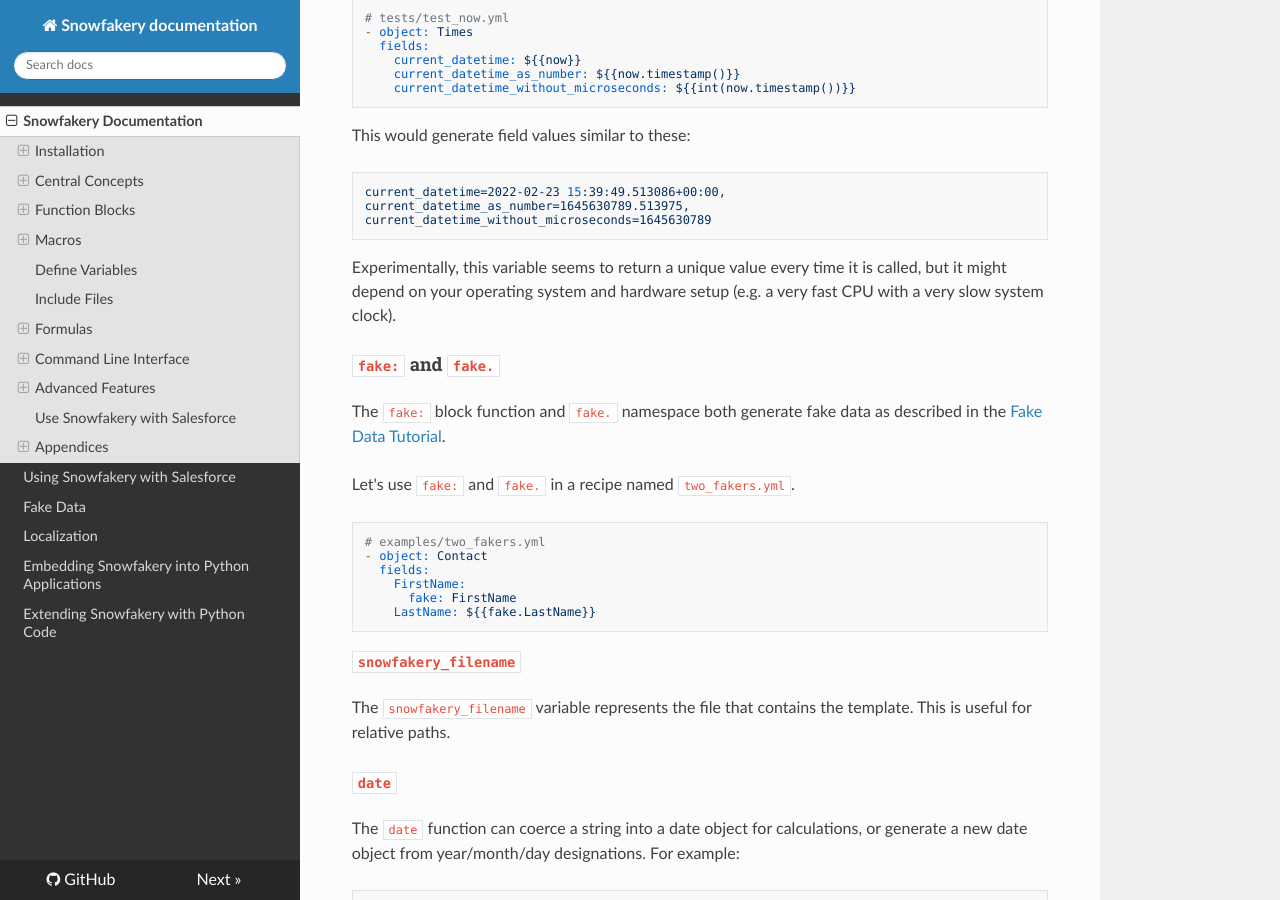
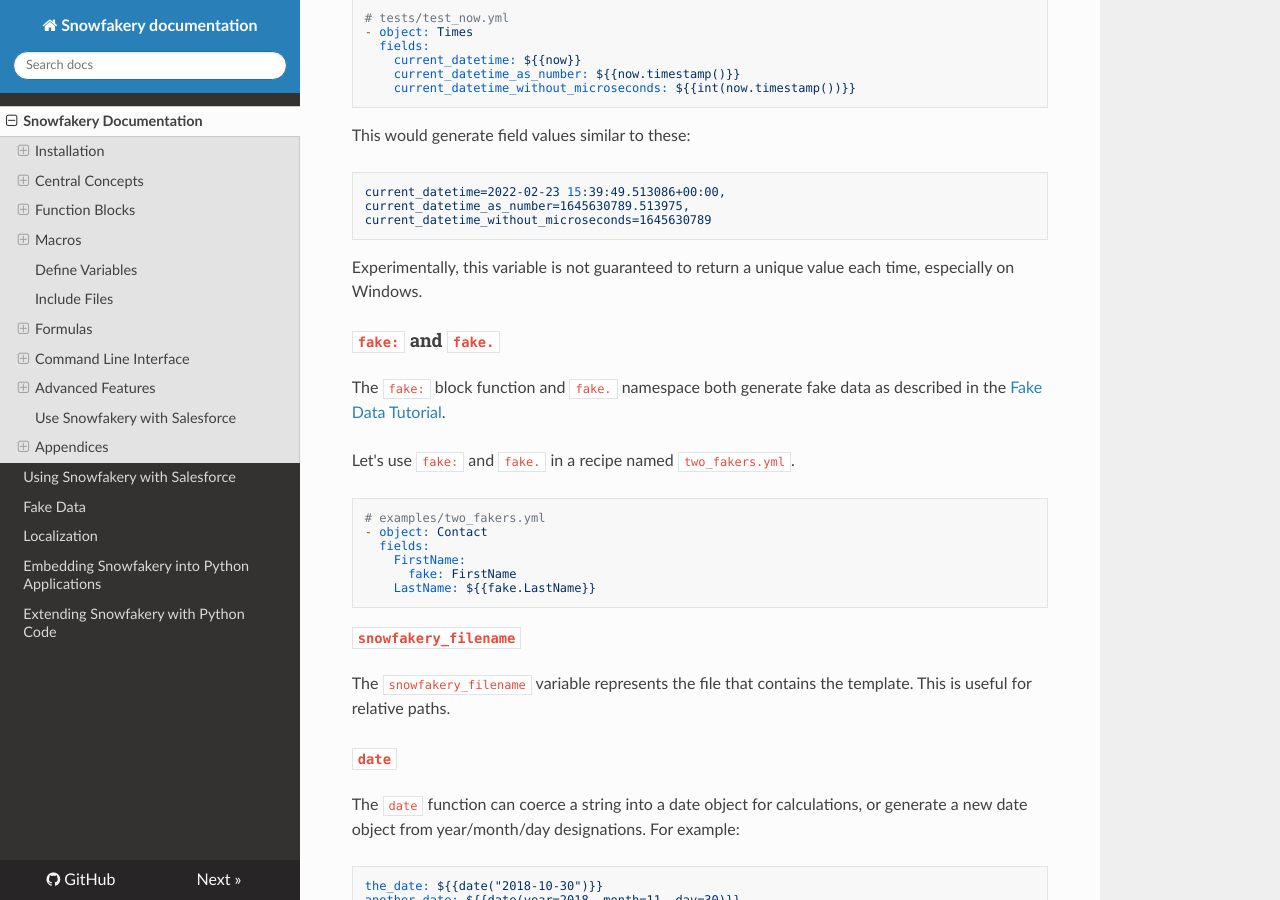
Before and after one commit to SFDO-Tooling/Snowfakery, an MkDocs documentation site: the page built from docs/index.md, in a window 1280 px wide and 900 px high, scrolled down 20643 px. Built offline with MkDocs 1.6.1, drawn with Linux system fonts in a browser that asks for light colours; nearby versions of some CDN libraries.

Commit message:
Document that now() does not generate unique results

````diff
--- a/docs/index.md
+++ b/docs/index.md
@@ -1034,10 +1034,8 @@
 current_datetime=2022-02-23 15:39:49.513086+00:00, current_datetime_as_number=1645630789.513975, current_datetime_without_microseconds=1645630789
 ```
 
-Experimentally, this variable seems to return a unique value
-every time it is called, but it might depend on
-your operating system and hardware setup
-(e.g. a very fast CPU with a very slow system clock).
+Experimentally, this variable is not guaranteed to return a unique
+value each time, especially on Windows.
 
 #### `fake:` and `fake.`
 
````
Also changed, not shown: 1 other file.
